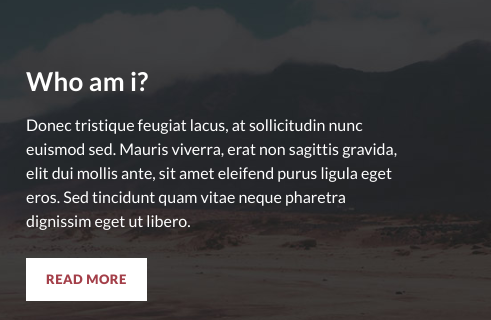
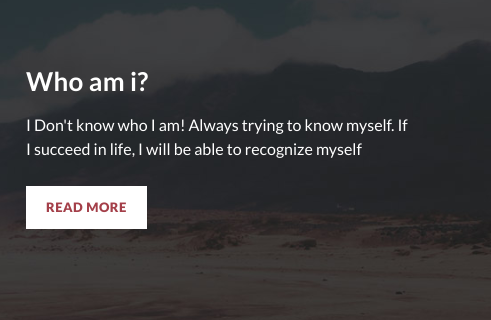
Before and after one commit to skalaminhossain/portfolio, a plain HTML site: page index.html in a window 1280 px wide. Shown: the part 203-523 px from the top of the page, 789-1280 px from the left. Drawn offline with Linux system fonts and the light colour scheme.

Commit message:
Update index.html

```diff
--- a/index.html
+++ b/index.html
@@ -92,11 +92,7 @@
                 <div class="right-text">
                   <h4> Who am i?  </h4>
                   <p>
-                    Donec tristique feugiat lacus, at sollicitudin nunc euismod
-                    sed. Mauris viverra, erat non sagittis gravida, elit dui
-                    mollis ante, sit amet eleifend purus ligula eget eros. Sed
-                    tincidunt quam vitae neque pharetra dignissim eget ut
-                    libero.
+                    I Don't  know who I am! Always trying to know myself. If I succeed in life, I will be able to recognize myself
                   </p>
                   <div class="white-button">
                     <a href="#">Read More</a>
```
